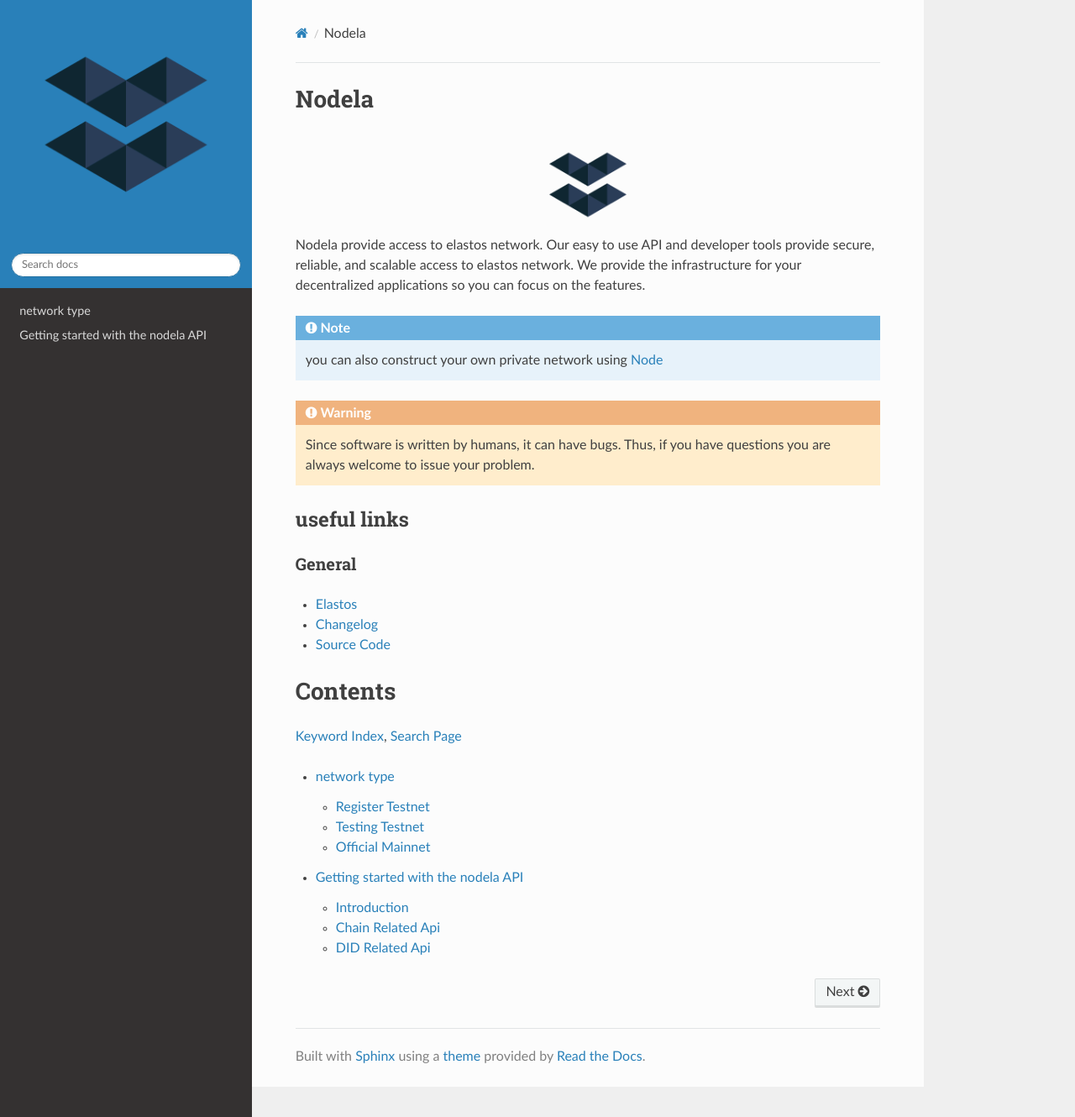
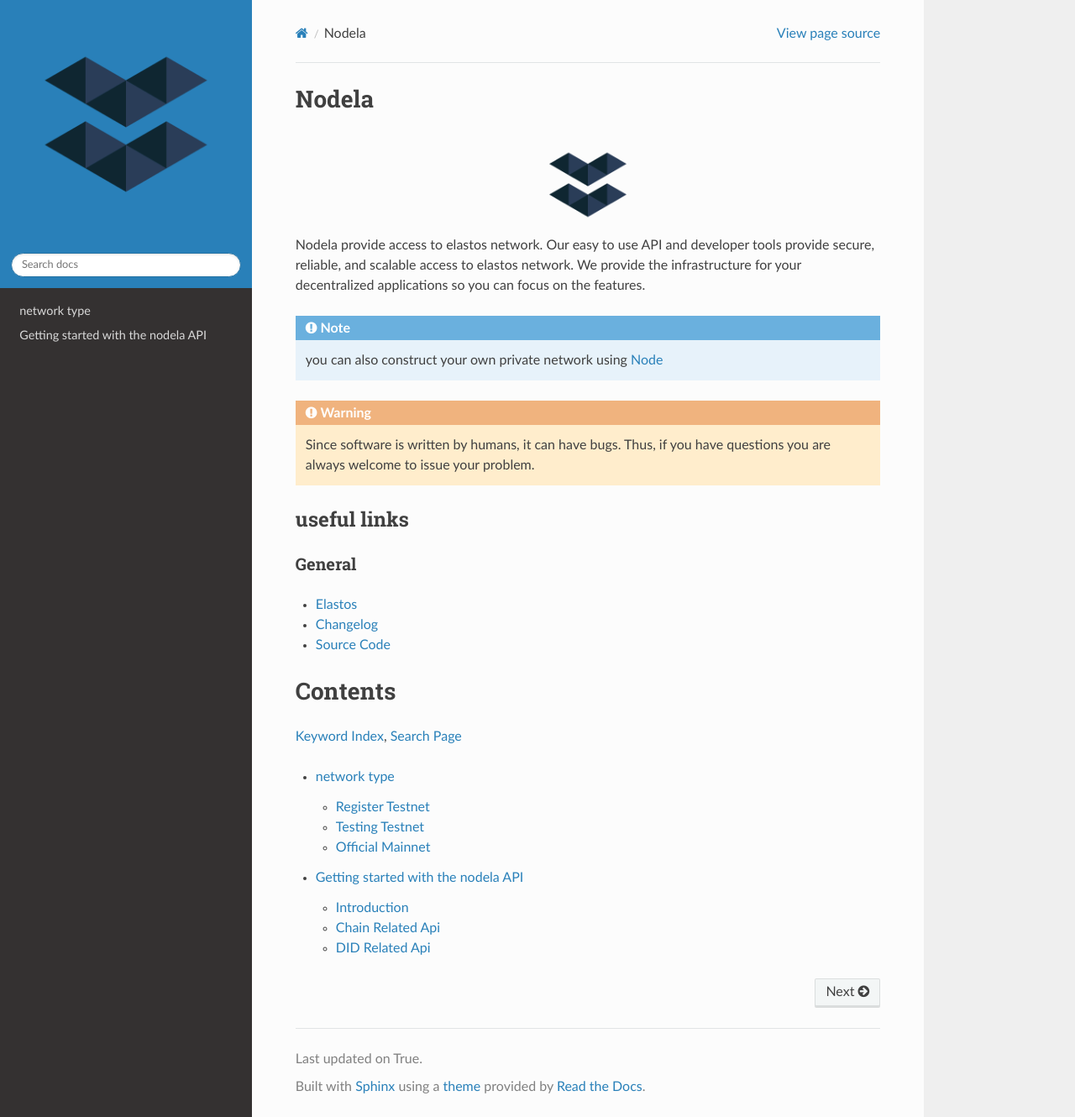
Before and after one commit to xiaomingfuckeasylife/nodela, a Sphinx documentation site: the page built from docs/index.rst, in a window 1280 px wide and 1330 px high. Shown: the whole window at 84% size. Built offline with Sphinx 7.4.7 and the Read the Docs theme 2.0.0, drawn with Linux system fonts in a browser that asks for light colours.

Commit message:
fix disable edit on github

```diff
--- a/docs/conf.py
+++ b/docs/conf.py
@@ -172,7 +172,11 @@
 
 html_show_copyright = False
 
-html_show_sourcelink = False
+html_context = {
+    "display_github": False, # Add 'Edit on Github' link instead of 'View page source'
+    "last_updated": True,
+    "commit": False,
+}
 
 # Add any extra paths that contain custom files (such as robots.txt or
 # .htaccess) here, relative to this directory. These files are copied
```
